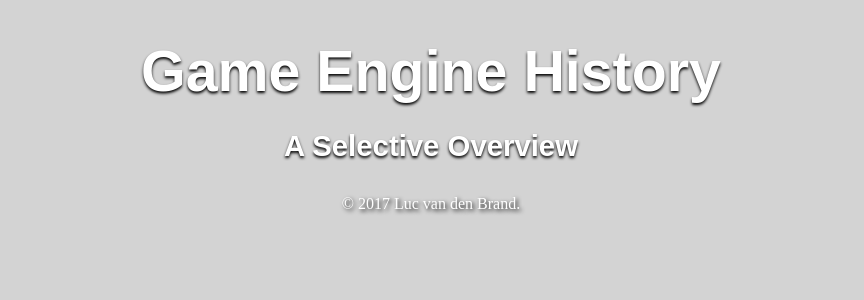
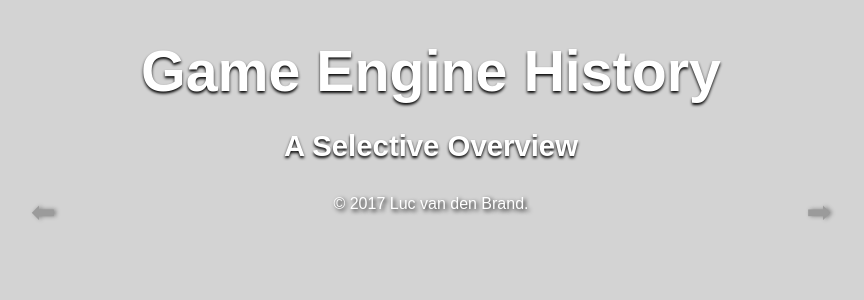
Before and after one commit to Lukeslux/game-engine-history, a Jekyll site: the page built from index.html, in a window 1280 px wide. Shown: the top 300 px of the page, without its empty margins (209-1073 px from the left). Built offline with Jekyll 4.4.1, drawn with Linux system fonts in a browser that asks for light colours; the list of posts is cut into pages by our own code.

Commit message:
Implemented pagination.

```diff
--- a/_config.yml
+++ b/_config.yml
@@ -1,6 +1,11 @@
+# Plugins
+plugins: [jekyll-paginate]
+
+# Compile info
 source: .
 destination: _site
 exclude: [README.md, Engine Relations.xml]
+paginate: 1
 
 # General site info
 title: Game Engine History
--- a/_sass/base.scss
+++ b/_sass/base.scss
@@ -1,4 +1,5 @@
 html {
+  font-family: "Arial";
   background-color: #d3d3d3;
 }
 
--- a/_sass/book.scss
+++ b/_sass/book.scss
@@ -1,7 +1,3 @@
-.book {
-  font-family: "Arial";
-}
-
 .title {
   text-align: center;
   color: white;
--- a/_sass/chapter.scss
+++ b/_sass/chapter.scss
@@ -26,3 +26,7 @@
 .chapter h3 {
   font-size: 13pt;
 }
+
+.page_number {
+  text-align: right;
+}
--- /dev/null
+++ b/_sass/pagination.scss
@@ -0,0 +1,29 @@
+.pagination {
+  max-width: 50em;
+  text-align: justify;
+  margin-left: auto;
+  margin-right: auto;
+}
+
+.paginate {
+  font-size: 22pt;
+  color: #9b9b9b;
+  text-shadow: 2px 0px 4px #848484;
+}
+
+a.paginate {
+  color: white;
+  text-decoration: none;
+}
+
+a.paginate:hover {
+  text-shadow: 2px 0px 8px #848484;
+}
+
+.previous {
+  float: left;
+}
+
+.next {
+  float: right;
+}
--- a/css/styles.scss
+++ b/css/styles.scss
@@ -6,3 +6,4 @@
 @import "base";
 @import "book";
 @import "chapter";
+@import "pagination";
--- a/index.html
+++ b/index.html
@@ -8,10 +8,34 @@ title: Game Engine History
     <h1> {{ page.title }} </h1>
     <h2> {{ site.undertitle }}</h2>
   </div>
-  {% for post in site.posts %}
+  <!-- Loop trough all chapters -->
+  {% for post in paginator.posts %}
     <div class="chapter">
       <h1> {{ post.title }} </h1>
       {{ post.content }}
+      <div class="page_number"> {{ paginator.page }} </div>
     </div>
   {% endfor %}
+
+  <!-- Pagination links -->
+  <div class="pagination">
+    <span class="previous">
+    {% if paginator.previous_page %}
+      <a href="{{ paginator.previous_page_path }}" class="paginate">⬅</a>
+    {% else %}
+      <span class="paginate">⬅</span>
+    {% endif %}
+    </span>
+
+    {% assign total_float = paginator.total_pages | times: 1.0 %}
+    {% assign fraction = paginator.page | divided_by: total_float %}
+
+    <span class="next">
+    {% if paginator.next_page %}
+      <a href="{{ paginator.next_page_path }}" class="paginate">➡</a>
+    {% else %}
+      <span class="paginate next">➡</span>
+    {% endif %}
+  </span>
+  </div>
 </div>
```
